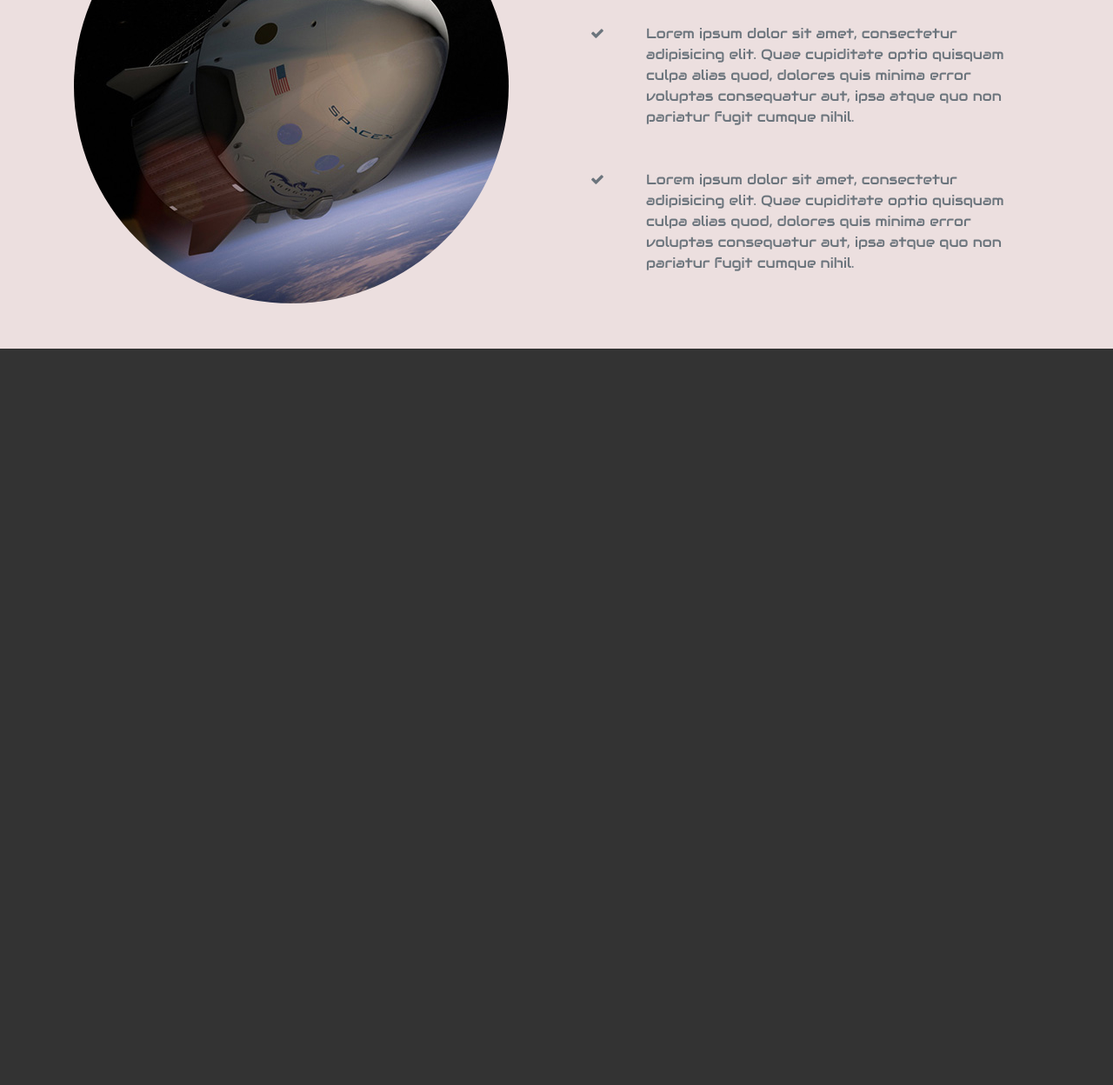
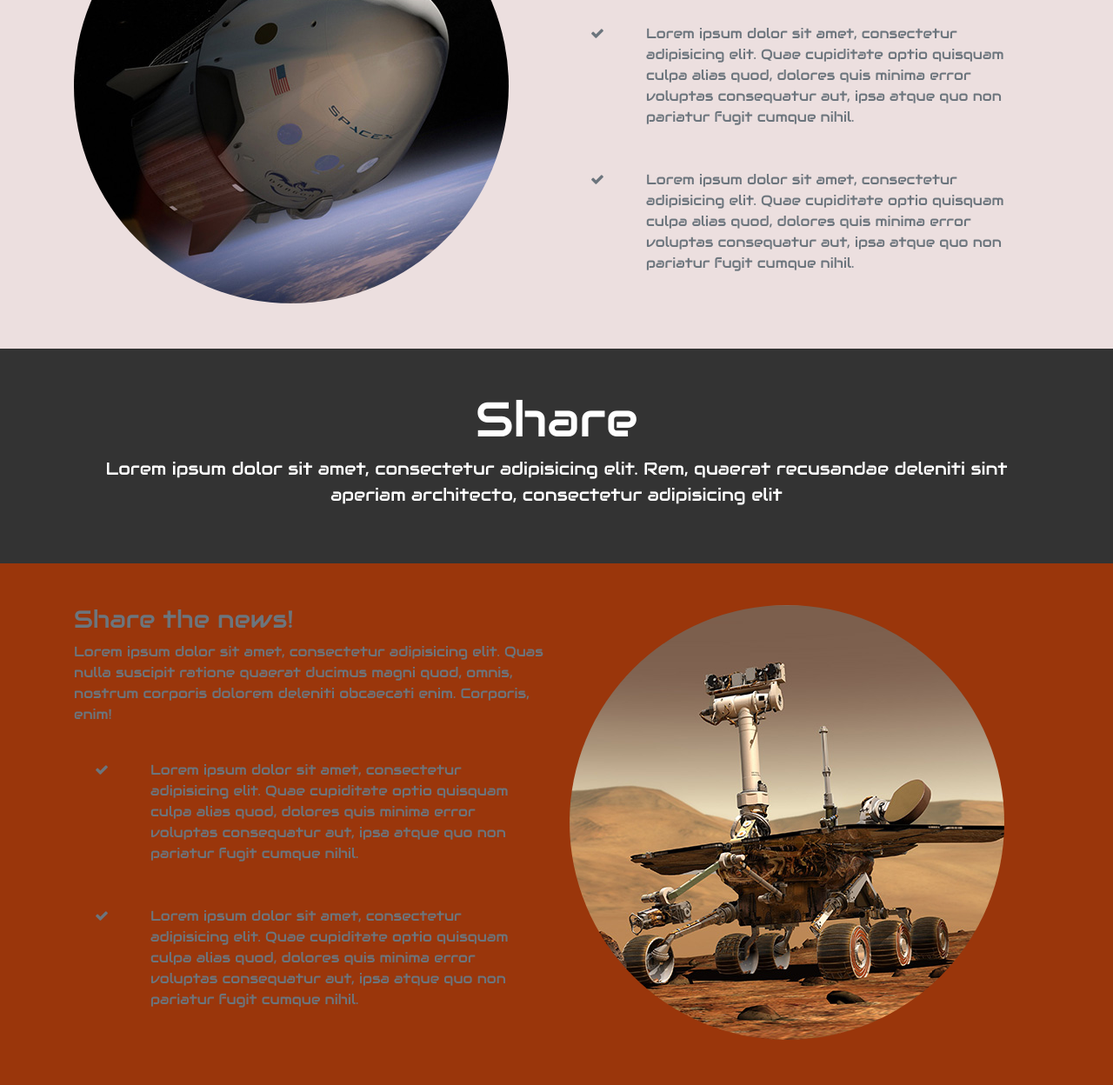
Before and after one commit to Krychaz/Explorer, a website: page src/index.html in a window 1280 px wide. Shown: the part 1184-2432 px from the top of the page at 87% size. Before the commit the page ends 1585 px from the top, so only its background shows below. Drawn offline with Linux system fonts and the light colour scheme.

Commit message:
ADDED: Share head, share section, share image

```diff
--- a/src/index.html
+++ b/src/index.html
@@ -135,6 +135,52 @@
       </div>
     </div>
   </section>
+  <!--SHARE HEAD-->
+  <section id="share-head-section">
+    <div class="container">
+      <div class="row">
+        <div class="col text-center">
+          <div class="py-5">
+            <h1 class="display-4">Share</h1>
+            <p class="lead">Lorem ipsum dolor sit amet, consectetur adipisicing elit.  Rem, quaerat recusandae deleniti sint aperiam architecto, consectetur adipisicing elit</p>
+          </div>
+        </div>
+      </div>
+    </div>
+  </section>
+
+  <!-- SHARE SECTION-->
+  <section id="share-section" class="text-muted py-5">
+    <div class="container">
+      <div class="row">
+        <div class="col-md-6">
+          <h3>Share the news!</h3>
+          <p>
+            Lorem ipsum dolor sit amet, consectetur adipisicing elit. Quas nulla suscipit ratione quaerat ducimus magni quod, omnis, nostrum corporis dolorem deleniti obcaecati enim. Corporis, enim!
+          </p>
+          <div class="d-flex flex-row">
+            <div class="p-4 align-self-start">
+              <i class="fa fa-check"></i>
+            </div>
+            <div class="p-4 align-self-end">
+              Lorem ipsum dolor sit amet, consectetur adipisicing elit. Quae cupiditate optio quisquam culpa alias quod, dolores quis minima error voluptas consequatur aut, ipsa atque quo non pariatur fugit cumque nihil.
+            </div>
+          </div>
+          <div class="d-flex flex-row">
+            <div class="p-4 align-self-start">
+              <i class="fa fa-check"></i>
+            </div>
+            <div class="p-4 align-self-end">
+              Lorem ipsum dolor sit amet, consectetur adipisicing elit. Quae cupiditate optio quisquam culpa alias quod, dolores quis minima error voluptas consequatur aut, ipsa atque quo non pariatur fugit cumque nihil.
+            </div>
+          </div>
+        </div>
+        <div class="col-md-6">
+          <img src="img/share.jpg" alt="" class="image-fluid mb-1 rounded-circle">
+        </div>
+      </div>
+    </div>
+  </section>
 
   <script src="js/jquery.min.js"></script>
   <script src="js/popper.min.js"></script>
--- a/src/scss/style.scss
+++ b/src/scss/style.scss
@@ -2,6 +2,7 @@ $bg-color:#333;
 $font-color:#fff;
 $primary-color:#c1440e;
 $second-color:#ecdfdf;
+$third-color: #9A360B;
 $dark-overlay: rgba(0,0,0,0.4);
 
 body{
@@ -47,3 +48,7 @@ body{
 #explore-section{
   background-color: $second-color;
 }
+
+#share-section{
+  background-color: $third-color;
+}
```
Also changed, not shown: src/css/style.css, src/img/share.jpg (added).
